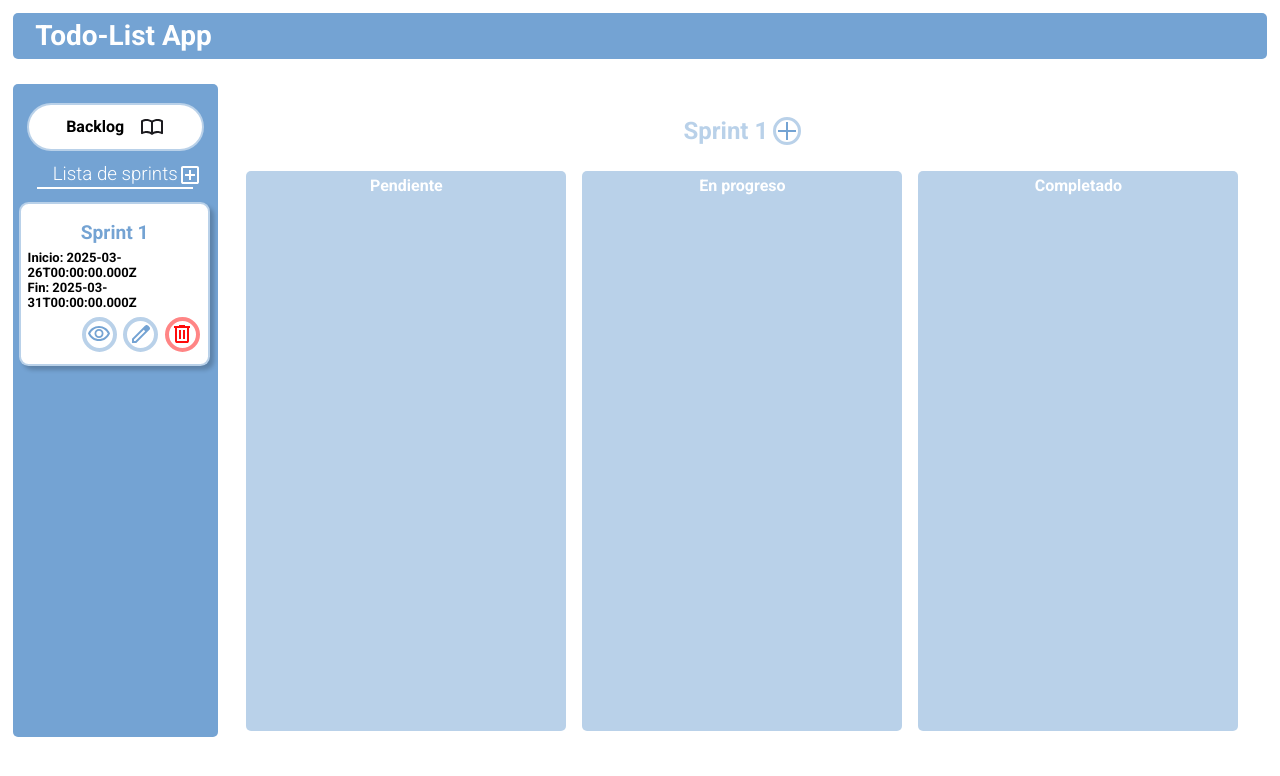
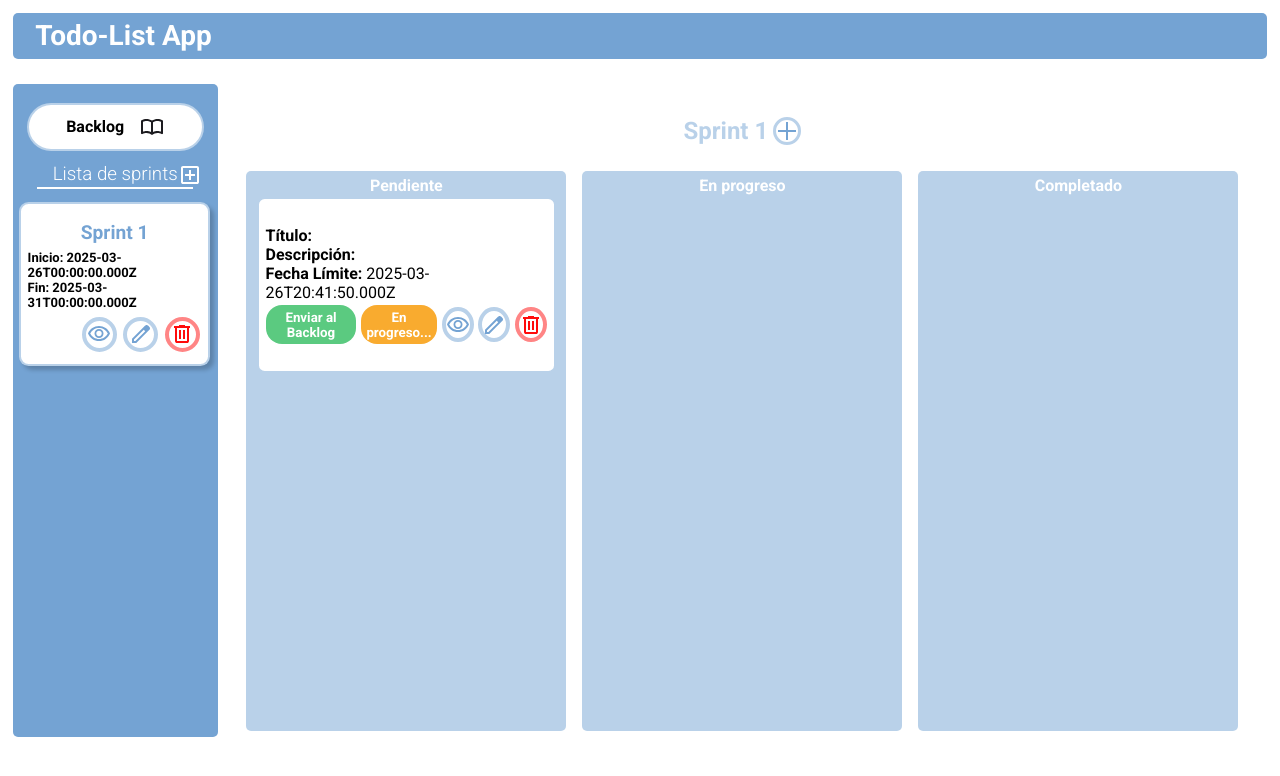
Before and after one commit to JeronimoCortez/TodoList, a React (Vite) app: page / in a window 1280 px wide. Shown: the top 776 px of the page. Built offline with nearby package versions, Linux system fonts and the light colour scheme.

Commit message:
Posicionamos task card en sprint

```diff
--- a/src/components/ui/Sprint/Sprint.tsx
+++ b/src/components/ui/Sprint/Sprint.tsx
@@ -1,6 +1,7 @@
 import { FC } from "react";
 import { ISprint } from "../../../types/ISprint";
 import styles from "./Sprint.module.css";
+import TaskCard from "../TaskCard/TaskCard";
 
 type IPropsSprint = {
   sprint: ISprint;
@@ -19,6 +20,9 @@ const Sprint: FC<IPropsSprint> = (sprint) => {
       <div className={styles.containerTasks}>
         <div className={styles.tasks}>
           <h4 className={styles.titleTask}>Pendiente</h4>
+          <TaskCard
+            tarea={{ titulo: "", descripcion: "", fechaLimite: new Date() }}
+          />
         </div>
         <div className={styles.tasks}>
           <h4 className={styles.titleTask}>En progreso</h4>
--- a/src/components/ui/TaskCard/TaskCard.module.css
+++ b/src/components/ui/TaskCard/TaskCard.module.css
@@ -1,7 +1,7 @@
 .taskCard {
   display: flex;
   flex-direction: column;
-  width: 30vw;
+  width: 22vw;
   min-height: 20vh;
   padding: 0.4rem;
   gap: 0.2rem;
@@ -10,12 +10,13 @@
   border-radius: 0.6rem;
   margin-top: 1rem;
   border: 4px solid rgba(116, 163, 211, 0.5);
+  margin: 0 auto;
 }
 
 .taskCardInfo {
   display: flex;
   flex-direction: column;
-  margin: 0% auto;
+  margin: 0 auto;
 }
 
 .buttonSendBacklog,
@@ -31,8 +32,16 @@
   background-color: #5bca80;
 }
 
+.buttonSendBacklog:hover {
+  cursor: pointer;
+}
+
 .setTask {
   background-color: #f9ab2f;
+}
+
+.setTask:hover {
+  cursor: pointer;
 }
 
 .taskCardButtons {
```
